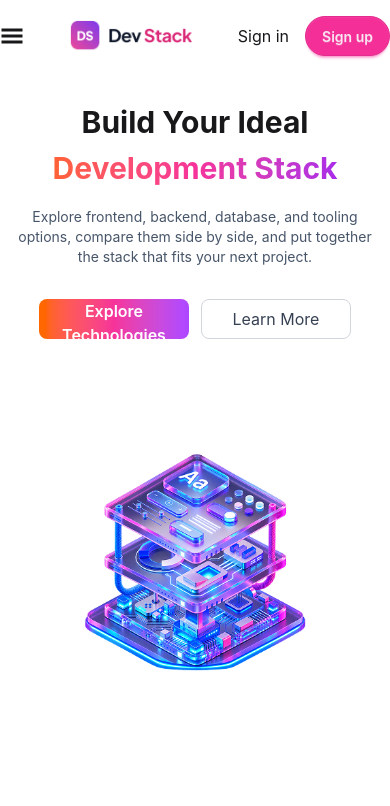
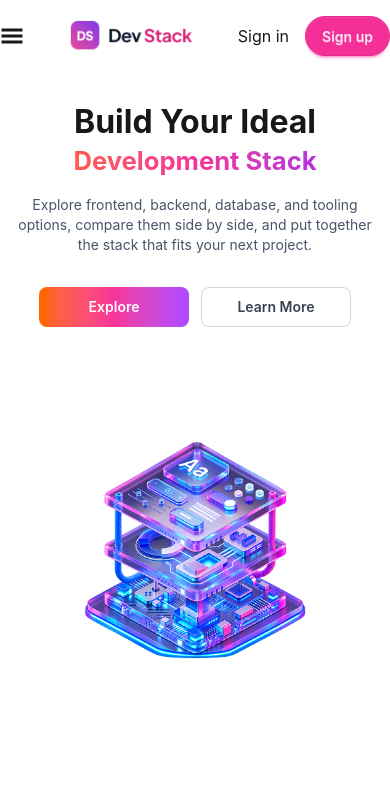
Before and after one commit to syedshadnan/dev-stack-builder-, a React (Vite) app: page / in a window 390 px wide. Shown: the top 806 px of the page. Built offline with nearby package versions, Linux system fonts and the light colour scheme.

Commit message:
fixed the left button of banner section on mobile view

```diff
--- a/src/components/Banner.tsx
+++ b/src/components/Banner.tsx
@@ -7,9 +7,9 @@ const Banner = () => {
 
         {/* Left Content */}
         <div className="w-full text-center md:w-[50%] md:text-left">
-          <h2 className="text-3xl font-bold leading-tight sm:text-4xl md:text-5xl lg:text-6xl">
+          <h2 className="text-[2rem] font-bold leading-[1.1] sm:text-4xl md:text-5xl lg:text-6xl">
             Build Your Ideal
-            <span className="mt-2 block bg-linear-to-r from-orange-500 via-pink-500 to-purple-600 bg-clip-text font-bold text-transparent md:mt-0 md:inline">
+            <span className="mt-2 block bg-linear-to-r from-orange-500 via-pink-500 to-purple-600 bg-clip-text text-[1.6rem] font-bold text-transparent sm:text-[2.2rem] md:mt-0 md:inline md:text-[3.2rem] lg:text-[4rem]">
               {" "}Development Stack
             </span>
           </h2>
@@ -21,11 +21,12 @@ const Banner = () => {
           </p>
 
           <div className="my-3 flex flex-row items-center justify-center gap-3 sm:justify-center md:justify-start">
-            <button className="h-10 w-[150px] cursor-pointer rounded-lg bg-linear-to-r from-orange-500 via-pink-500 to-purple-500 font-semibold text-white hover:opacity-90 sm:w-42">
-              Explore Technologies
+            <button className="h-10 w-[150px] cursor-pointer rounded-lg bg-linear-to-r from-orange-500 via-pink-500 to-purple-500 px-2 text-sm font-semibold text-white hover:opacity-90 sm:w-42 sm:text-base">
+              Explore
+              <span className="hidden sm:inline"> Technologies</span>
             </button>
 
-            <button className="h-10 w-[150px] cursor-pointer rounded-lg border border-gray-300 bg-white text-gray-700 hover:bg-gray-50 sm:w-42">
+            <button className="h-10 w-[150px] cursor-pointer rounded-lg border border-gray-300 bg-white px-2 text-sm font-semibold text-gray-700 hover:bg-gray-50 sm:w-42 sm:text-base">
               Learn More
             </button>
           </div>
```
